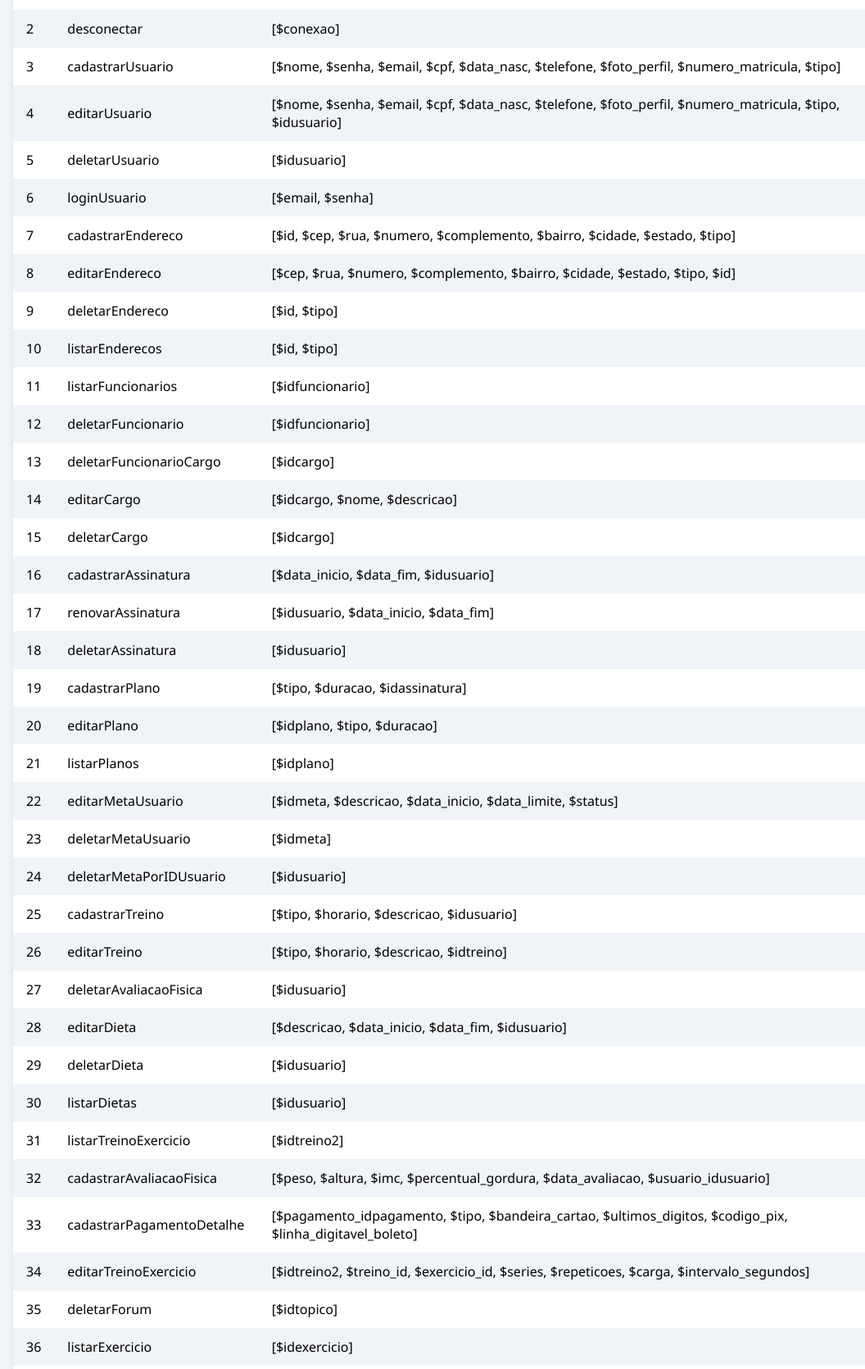
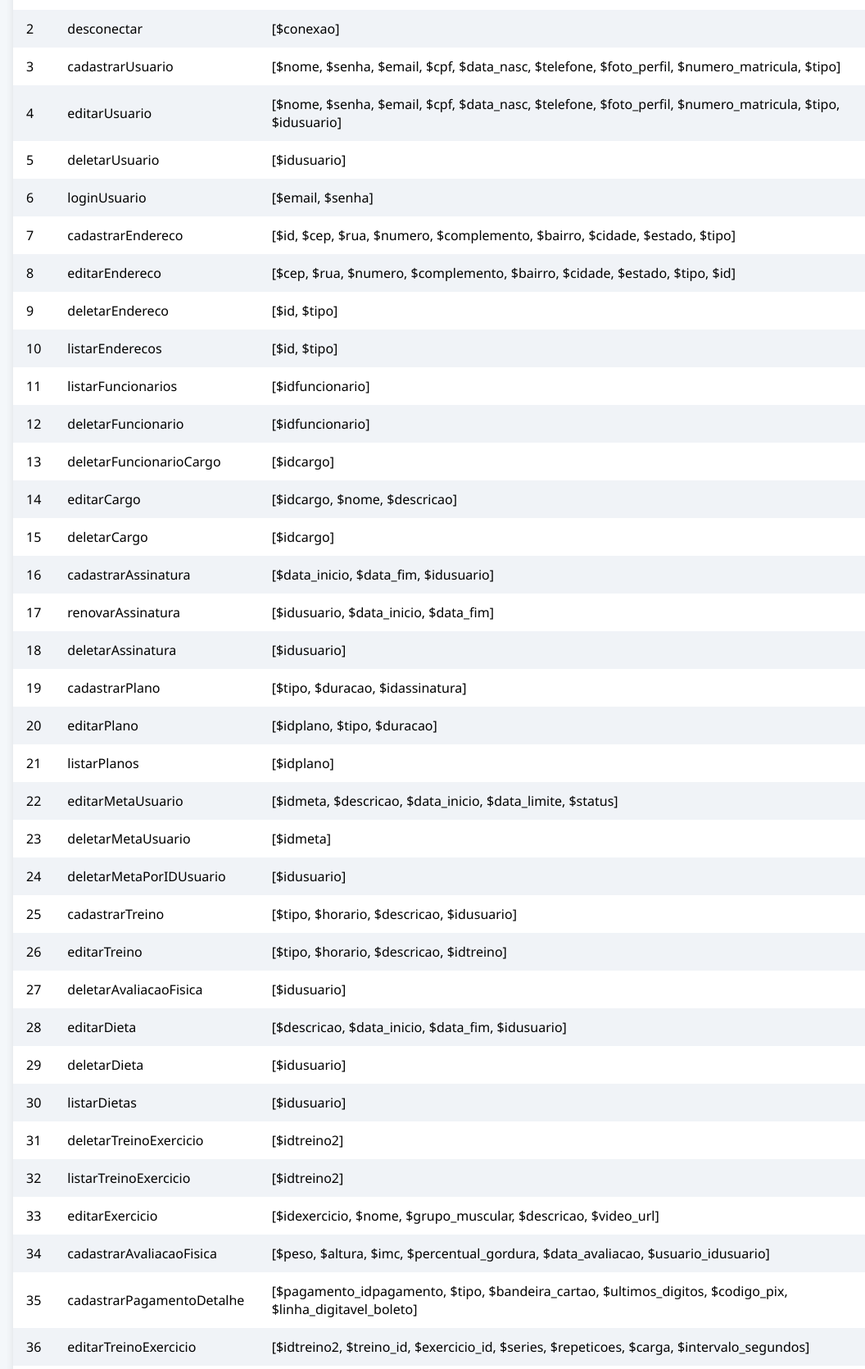
Before and after one commit to josereisf/gym_genesis, a PHP site: page /code/teste_listar.php in a window 1280 px wide. Shown: the part 230-1900 px from the top of the page at 82% size, without its empty margins (97-1153 px from the left). Run offline with PHP 8.4, Linux system fonts and the light colour scheme.

Commit message:
editarexercicio

```diff
--- a/code/funcao.php
+++ b/code/funcao.php
@@ -469,6 +469,18 @@ function listarDietas($idusuario)
 
   return $lista_dietas;
 }
+function deletarTreinoExercicio($idtreino2){
+  $conexao = conectar();
+  $sql = " DELETE FROM treino_exercicio WHERE idtreino2=?";
+  $comando = mysqli_prepare($conexao, $sql);
+
+  mysqli_stmt_bind_param($comando, 'i', $idtreino2);
+
+  $funcionou = mysqli_stmt_execute($comando);
+  mysqli_stmt_close($comando);
+  desconectar($conexao);
+  return $funcionou;
+}
 function listarTreinoExercicio($idtreino2){
   $conexao = conectar();
   if ($idtreino2 != null) {
@@ -489,6 +501,19 @@ function listarTreinoExercicio($idtreino2){
   mysqli_stmt_close($comando);
 
   return $lista_treinos;
+}
+function editarExercicio($idexercicio, $nome, $grupo_muscular, $descricao, $video_url){
+  $conexao = conectar();
+
+  $sql = ' UPDATE exercicio SET nome=?, grupo_muscular=?, descricao=?, video_url=? WHERE idexercicio=?';
+  $comando = mysqli_prepare($conexao, $sql);
+
+  mysqli_stmt_bind_param($comando, 'ssssi', $nome, $grupo_muscular, $descricao, $video_url, $idexercicio);
+
+  $funcionou = mysqli_stmt_execute($comando);
+  mysqli_stmt_close($comando);
+  desconectar($conexao);
+  return $funcionou;
 }
 ///////////////////////////////////////////////////////////////////////////////////////// ultimo que o jose fez//////////////////////////////////////////////////////////////////////////////////////
 
```
Also changed, not shown: code/tests/teste_deletarTreinoExercicio.php (added, +10 -0 lines), code/tests/teste_editarExercicio.php (added, +14 -0 lines), db/funcoes_impares.txt (+4 -4 lines).
